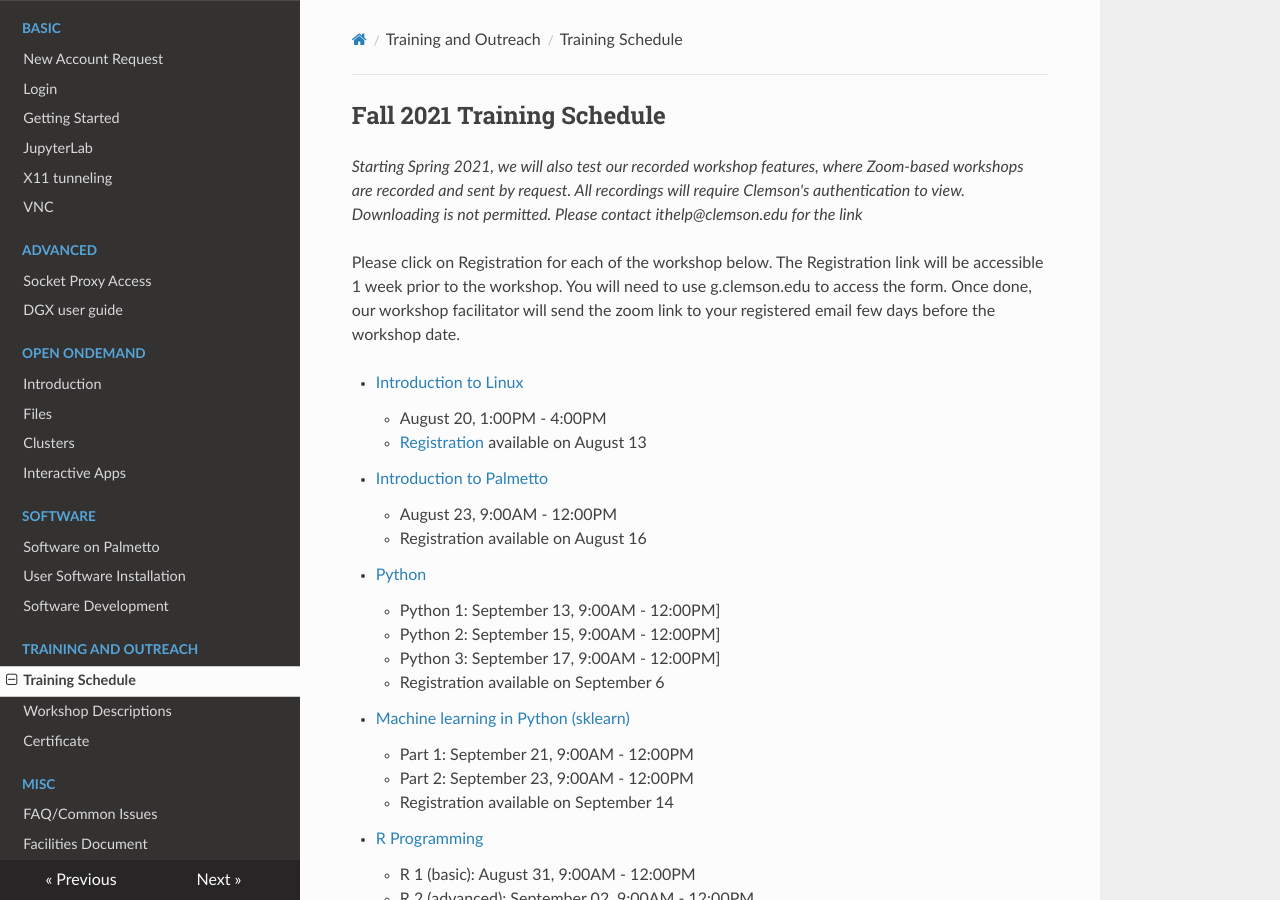
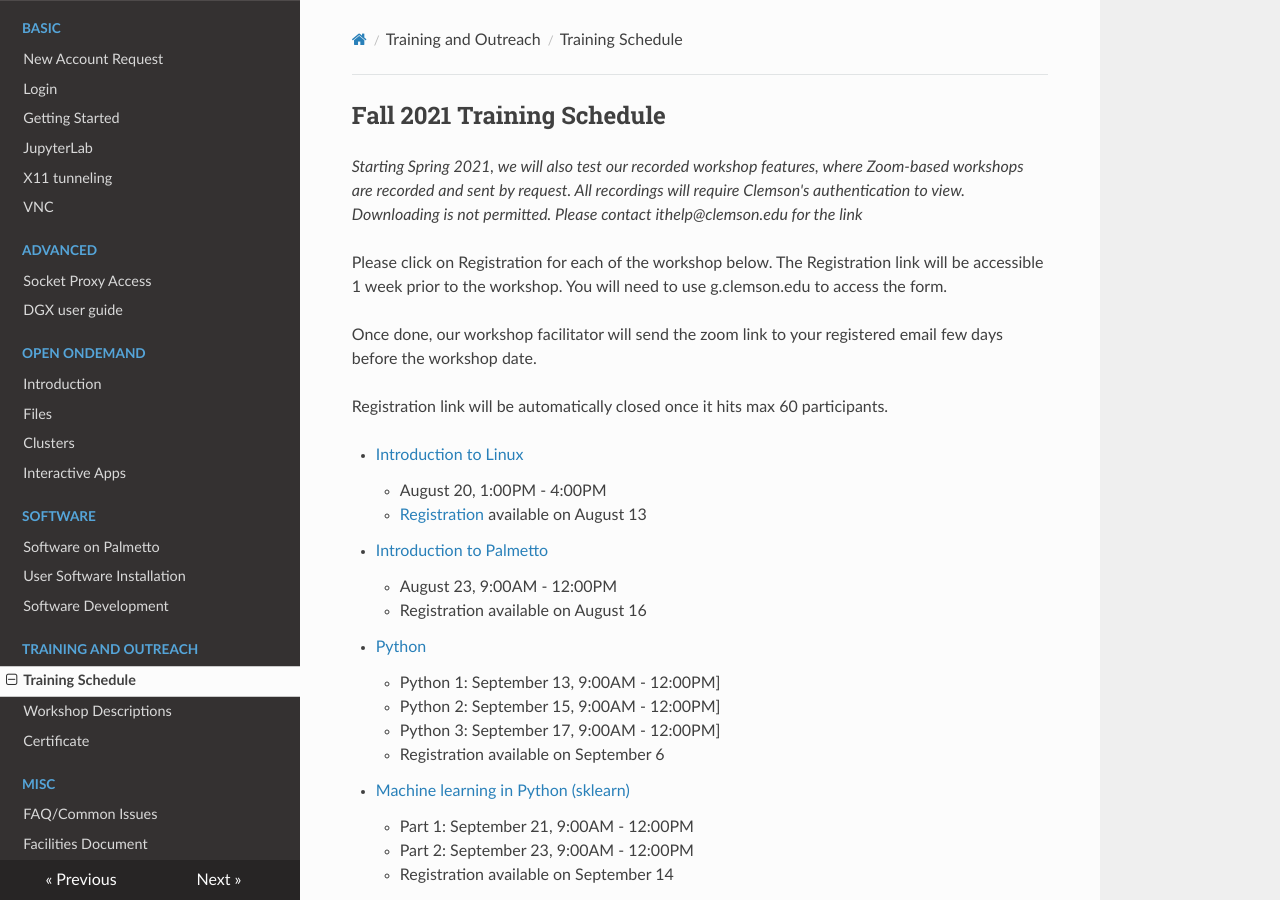
Before and after one commit to clemsonciti/palmetto-documentation, an MkDocs documentation site: the page built from docs/training/schedule.md, in a window 1280 px wide and 900 px high. Built offline with MkDocs 1.6.1, drawn with Linux system fonts in a browser that asks for light colours; nearby versions of some CDN libraries.

Commit message:
Update schedule.md

```diff
--- a/docs/training/schedule.md
+++ b/docs/training/schedule.md
@@ -5,7 +5,10 @@ where Zoom-based workshops are recorded and sent by request. All recordings will
 require Clemson's authentication to view. Downloading is not permitted. Please contact ithelp@clemson.edu for the link*
 
 Please click on Registration for each of the workshop below. The Registration link will be accessible 1 week prior to the workshop. You will need to use g.clemson.edu to access the form.
+
 Once done, our workshop facilitator will send the zoom link to your registered email few days before the workshop date.
+
+Registration link will be automatically closed once it hits max 60 participants.
 
 - [Introduction to Linux](workshop.md#introduction-to-linux)
     - August 20, 1:00PM - 4:00PM
```
